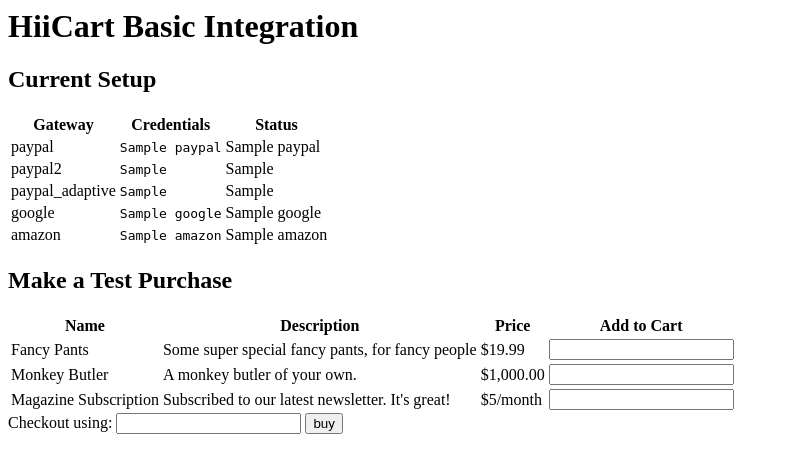
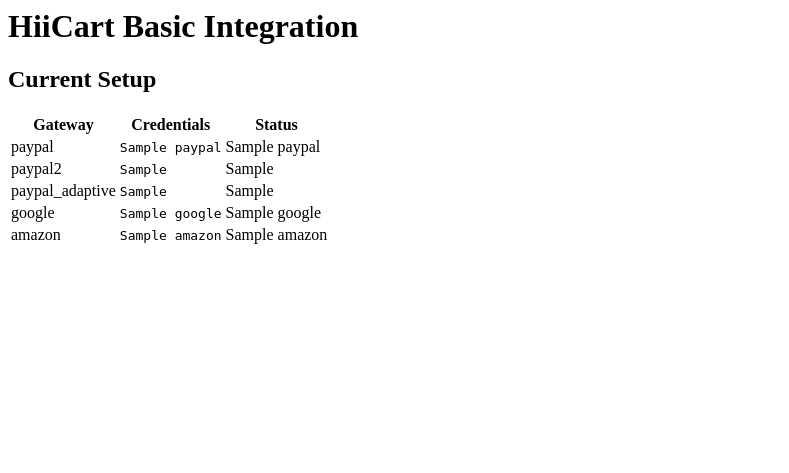
Before and after one commit to kbourgoin/hiicart, a Python web app: template example/templates/index.html in a window 1280 px wide. Shown: the top 473 px of the page, without its empty margins (0-789 px from the left). Run offline with Jinja, Linux system fonts and the light colour scheme; the template is opened without the code that fills it: most values are stand-ins (such as "Sample title", 1, 10 or a date in 2020); form fields are guessed from the names that the template uses.

Commit message:
Committed more than I meant to.
This reverts commit 60a7fa5ebf1e5254276ec476ac564b7ecf2ed362.

```diff
--- a/example/templates/index.html
+++ b/example/templates/index.html
@@ -37,41 +37,7 @@
                 </tr>
             </table>
         </div>
-        <div id="test_purchase">
-            <h2>Make a Test Purchase</h2>
-            <form action="/" method="POST">
-            <table>
-                <tr>
-                    <th>Name</th>
-                    <th>Description</th>
-                    <th>Price</th>
-                    <th>Add to Cart</th>
-                </tr>
-                <tr>
-                    <td>Fancy Pants</td>
-                    <td>Some super special fancy pants, for fancy people</td>
-                    <td>$19.99</td>
-                    <td>{{ form.fancypants }}</td>
-                </tr>
-                <tr>
-                    <td>Monkey Butler</td>
-                    <td>A monkey butler of your own.</td>
-                    <td>$1,000.00</td>
-                    <td>{{ form.monkeybutler }}</td>
-                </tr>
-                <tr>
-                    <td>Magazine Subscription</td>
-                    <td>Subscribed to our latest newsletter. It's great!</td>
-                    <td>$5/month</td>
-                    <td>{{ form.subscription }}</td>
-                </tr>
-            </table>
-            {{ form.errors.as_ul }}
-            <div id="payment">
-                <span>Checkout using:</span>
-                <span>{{ form.gateway }}</span>
-                <input type="submit" value="buy"/>
-            </div>
+        <div class="test_purchase">
         </div>
     </body>
 </html>
--- a/example/urls.py
+++ b/example/urls.py
@@ -1,5 +1,3 @@
-import hiicart.urls
-
 from django.conf.urls.defaults import *
 from django.contrib import admin
 
@@ -9,5 +7,4 @@
     (r'^/?$', 'apps.basic.views.index'),
     (r'^admin/doc/', include('django.contrib.admindocs.urls')),
     (r'^admin/', include(admin.site.urls)),
-    (r'^hiicart/', include(hiicart.urls)),
 )
--- a/hiicart/gateway/google/views.py
+++ b/hiicart/gateway/google/views.py
@@ -9,7 +9,7 @@
 from django.views.decorators.cache import never_cache
 from django.views.decorators.csrf import csrf_view_exempt
 
-from hiicart.gateway.base import GatewayError
+from hiicart.gateway.base.models import GatewayError
 from hiicart.gateway.google.gateway import GoogleGateway
 from hiicart.gateway.google.ipn import GoogleIPN
 from hiicart.utils import format_exceptions, call_func
--- a/hiicart/gateway/paypal/views.py
+++ b/hiicart/gateway/paypal/views.py
@@ -6,7 +6,7 @@
 from django.views.decorators.cache import never_cache
 from django.views.decorators.csrf import csrf_view_exempt
 
-from hiicart.gateway.base import GatewayError
+from hiicart.gateway.base.models import GatewayError
 from hiicart.gateway.paypal.ipn import PaypalIPN
 from hiicart.models import HiiCart, Payment
 from hiicart.utils import format_exceptions
--- a/hiicart/gateway/paypal_adaptive/views.py
+++ b/hiicart/gateway/paypal_adaptive/views.py
@@ -6,7 +6,7 @@
 from django.views.decorators.cache import never_cache
 from django.views.decorators.csrf import csrf_view_exempt
 
-from hiicart.gateway.base import GatewayError
+from hiicart.gateway.base.models import GatewayError
 from hiicart.gateway.paypal_adaptive.ipn import PaypalAPIPN
 from hiicart.models import HiiCart
 from hiicart.utils import format_exceptions
```
Also changed, not shown: example/apps/basic/views.py (+13 -34 lines), hiicart/models.py (+8 -8 lines).
